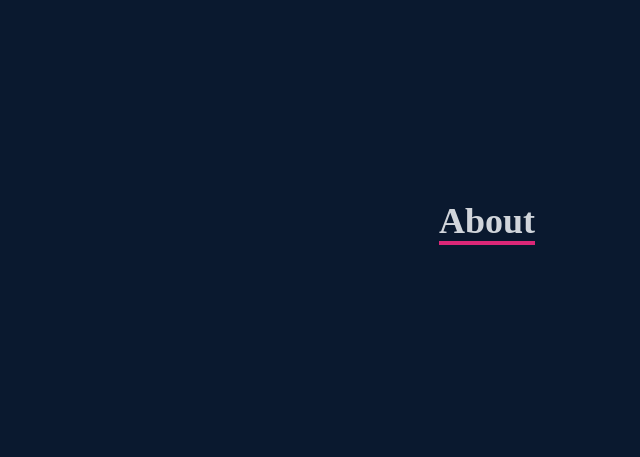
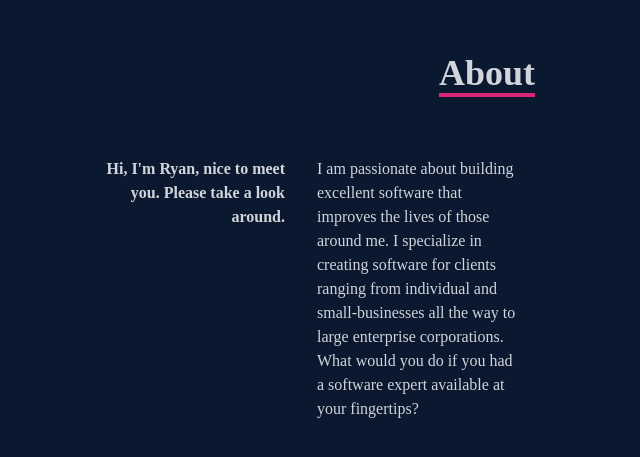
Before and after one commit to notryancho/PORTFOLIO, a React (Create React App) app in the folder portfolio/: page / in a window 1280 px wide. Shown: the part 963-1420 px from the top of the page, without its empty margins (89-729 px from the left). Built offline with nearby package versions, Linux system fonts and the light colour scheme.

Commit message:
edits to about page

```diff
--- a/portfolio/src/components/About.jsx
+++ b/portfolio/src/components/About.jsx
@@ -5,11 +5,25 @@
     <div name="about" className="w-full h-screen bg-[#0a192f] text-gray-300">
       <div className="flex flex-col justify-center items-center w-full h-full">
         <div className="max-w-[1000px] w-full px-4 grid grid-cols-2 gap-8">
-          <div className='sm:text-right pb-8 pl-4'>
-            <p className='text-4xl font-bold inline border-b-4 border-pink-600'>About</p>
+          <div className="sm:text-right pb-8 pl-4">
+            <p className="text-4xl font-bold inline border-b-4 border-pink-600">
+              About
+            </p>
           </div>
-          <div>
-
+          <div></div>
+          <div className="max-w-[1000px] w-full px-4 grid grid-cols-2 gap-8">
+            <div className="sm:text-right tect-4xl font-bold">
+              <p>Hi, I'm Ryan, nice to meet you. Please take a look around.</p>
+            </div>
+            <div>
+              <p>
+                I am passionate about building excellent software that improves
+                the lives of those around me. I specialize in creating software
+                for clients ranging from individual and small-businesses all the
+                way to large enterprise corporations. What would you do if you
+                had a software expert available at your fingertips?
+              </p>
+            </div>
           </div>
         </div>
       </div>
```
